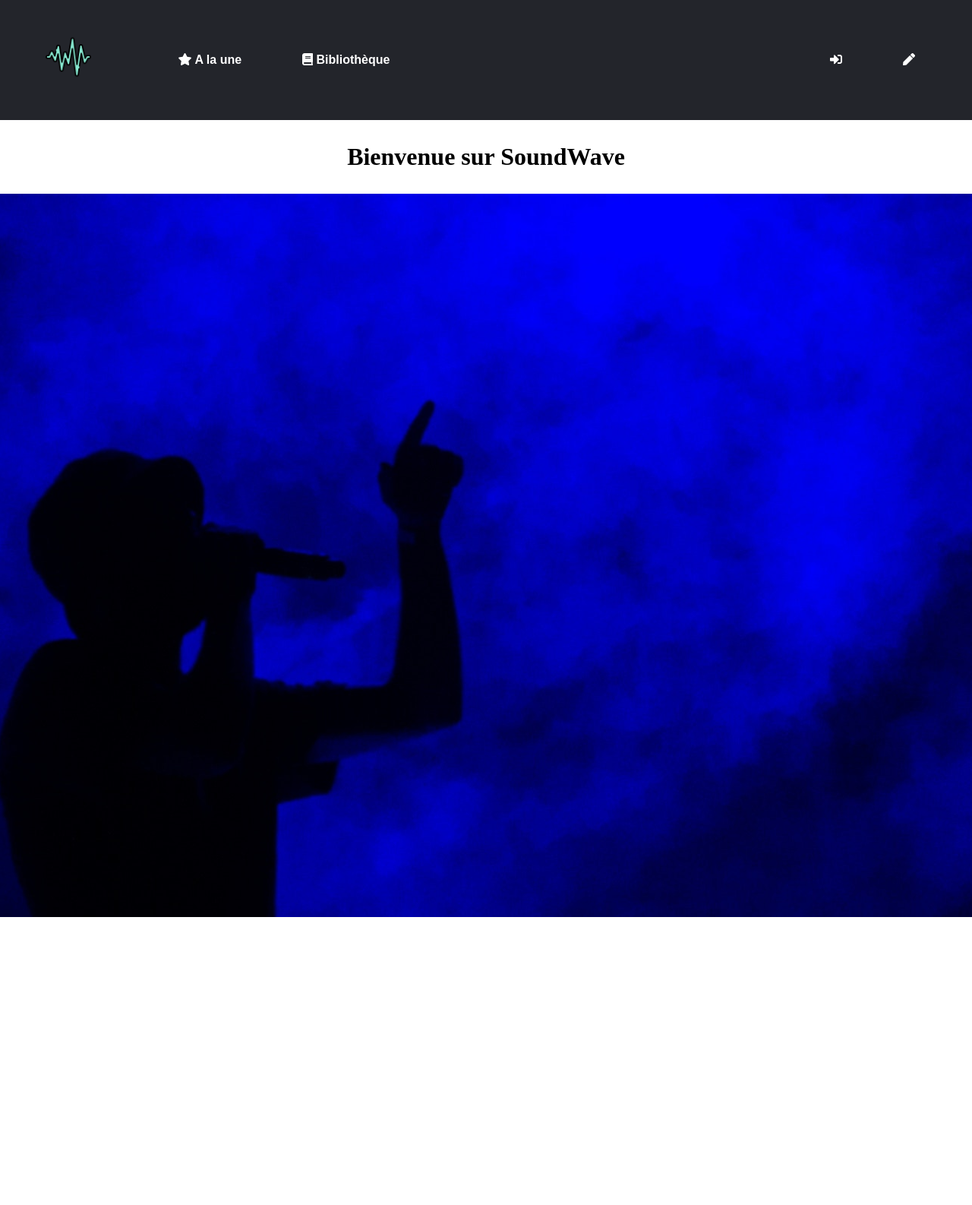
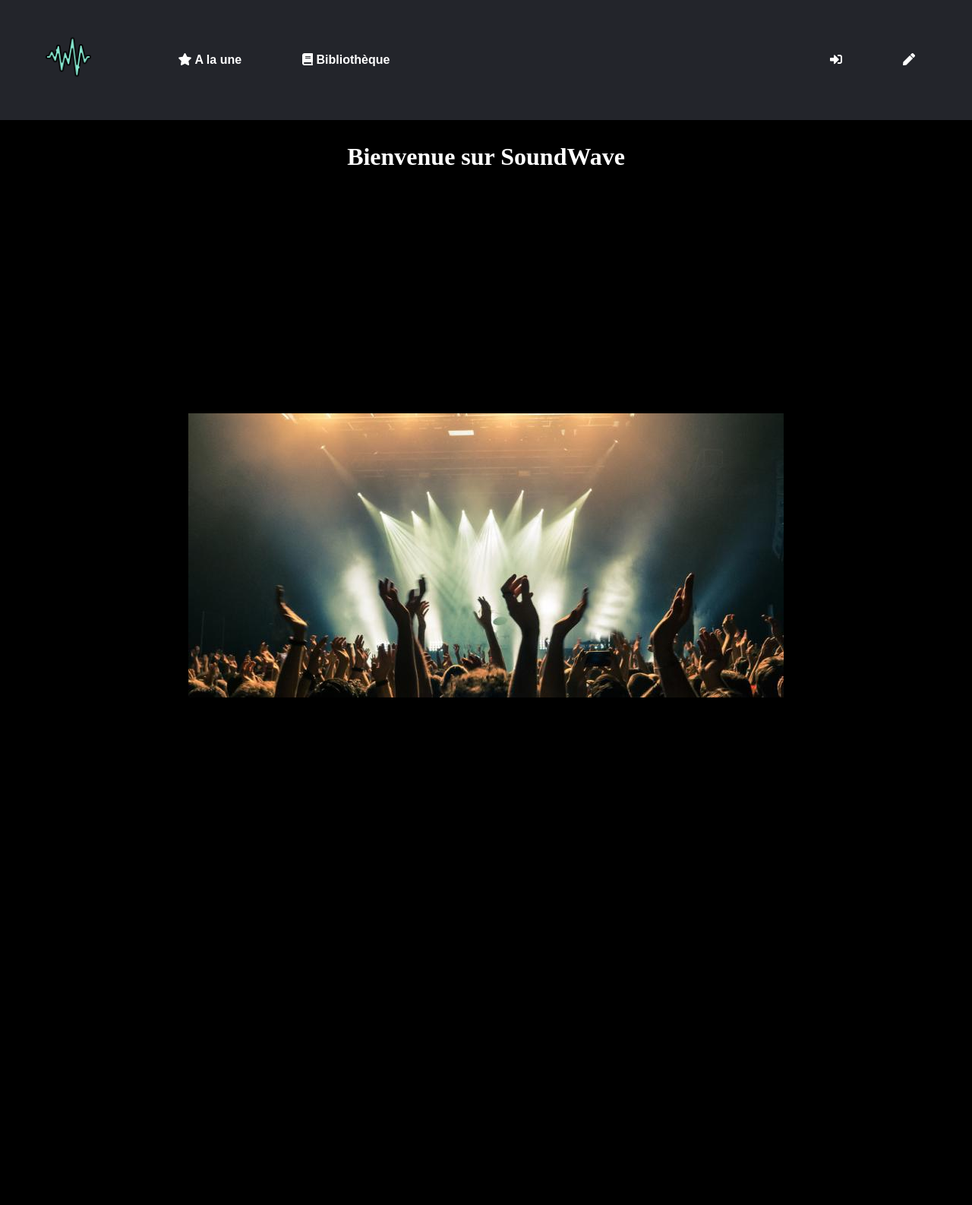
Before and after one commit to Nehuuln/phpprojet, a PHP site: page /?page=main in a window 1280 px wide. Shown: the whole page at 76% size. Run offline with PHP 8.4, Linux system fonts and the light colour scheme; some web fonts are replaced.

Commit message:
UPDATE FINAL

```diff
--- a/css/header.css
+++ b/css/header.css
@@ -3,6 +3,7 @@
 body, html {
     margin: 0;
     padding: 0;
+    background-color: black;
 }
 
 header {
--- a/css/main.css
+++ b/css/main.css
@@ -16,6 +16,7 @@
 h1 {
     text-align: center;
     margin: 30px 0;
+    color: white;
 }
 
 .slider-wrapper {
--- a/views/main.php
+++ b/views/main.php
@@ -6,11 +6,10 @@
     <div class="slider-wrapper">
 
         <div class="inner-wrapper">
-            <div class="slide"><img src="img/slider1.jpeg" alt=""></div>
+            <div class="slide"><img src="img/slider1.jpg" alt=""></div>
             <div class="slide"><img src="img/slider2.jpg" alt=""></div>
-            <div class="slide"><img src="img/slider3.jpg" alt=""></div>
-            <div class="slide">4</div>
-            <div class="slide">5</div>
+            <div class="slide"><img src="img/slider3.png" alt=""></div>
+            <div class="slide"><img src="img/slider4.avif" alt=""></div>
         </div>
 
     </div>
```
Also changed, not shown: img/carrousel1.jpg (deleted), img/slider1.jpeg (deleted), img/slider1.jpg (added), img/slider2.jpg, img/slider3.jpg (deleted), img/slider3.png (added), img/slider4.avif (added), img/slider4.jpg (added), img/snopp-dog.jpg (deleted).
